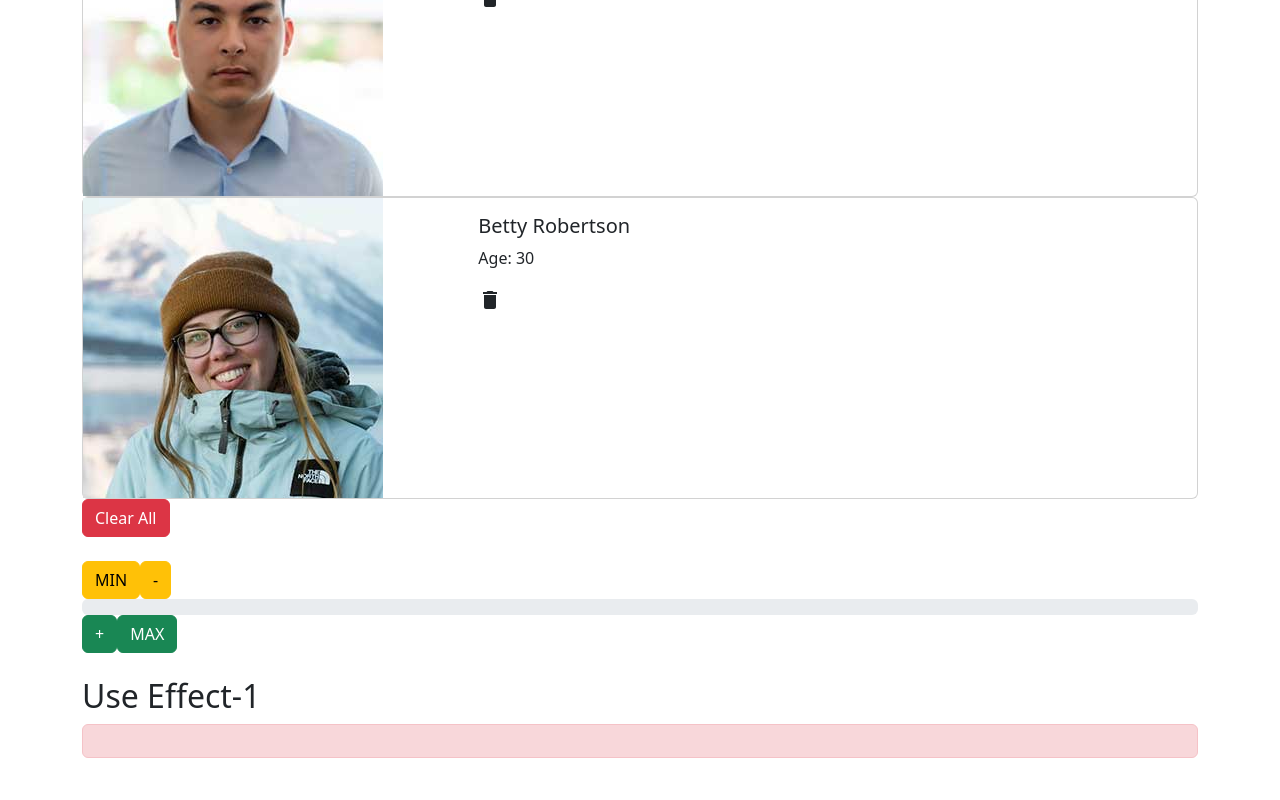
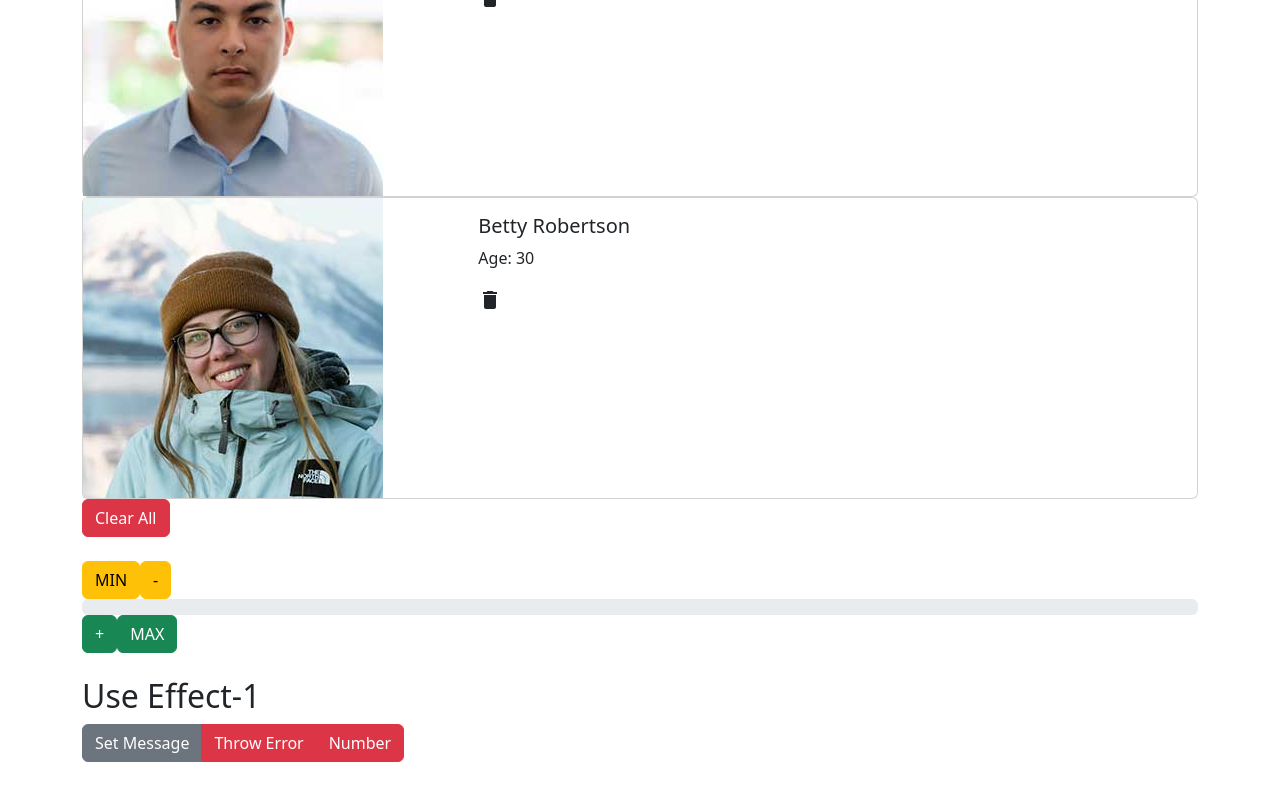
Before and after one commit to Krpiszez/FrontEndProjects, a React (Create React App) app in the folder IntroToReact/: page / in a window 1280 px wide. Shown: the part 6066-6866 px from the top of the page. Built offline with nearby package versions, Linux system fonts and the light colour scheme.

Commit message:
use effect types

```diff
--- a/IntroToReact/src/components/14-useeffect/01-use-effect.js
+++ b/IntroToReact/src/components/14-useeffect/01-use-effect.js
@@ -1,12 +1,40 @@
-import React from 'react'
-import { Alert, Container, ButtonGroup } from 'react-bootstrap'
+import React, {useEffect, useState} from 'react'
+import { Alert, Container, ButtonGroup, Button } from 'react-bootstrap'
 
 const UseEffect01 = () => {
+
+    const [message, setMessage] = useState("");
+    const [error, setError] = useState("");
+    const [errormessage, setErrorMessage] = useState("");
+    const [number, setNumber] = useState();
+
+    const handleError = (val) => {
+        setMessage("")
+        setErrorMessage(val);
+        setError(true);
+    }
+
+    const handleMessage = (val) => {
+        setErrorMessage("")
+        setMessage(val);
+        setError(true)
+    }
+
+    console.log(`This line is executed during renders and re-renders and before the below section is rendered!`);
+
+    useEffect(()=>{
+        console.log(`The codes in this section only work with first render. However, it doesn't work with re-renders`)
+    }, []);
+
   return (
     <Container>
         <h2>Use Effect-1</h2>
-        <Alert variant='danger'></Alert>
-        <ButtonGroup></ButtonGroup>
+        <Alert variant='danger' show={error}>{message}{number}{errormessage}</Alert>
+        <ButtonGroup>
+            <Button variant='secondary' onClick={()=>handleMessage("Hello")}>Set Message</Button>
+            <Button variant='danger'onClick={()=>handleError("Error occured")}>Throw Error</Button>
+            <Button variant='danger'onClick={()=>setNumber(Math.random(100))}>Number</Button>
+        </ButtonGroup>
     </Container>
   )
 }
```
